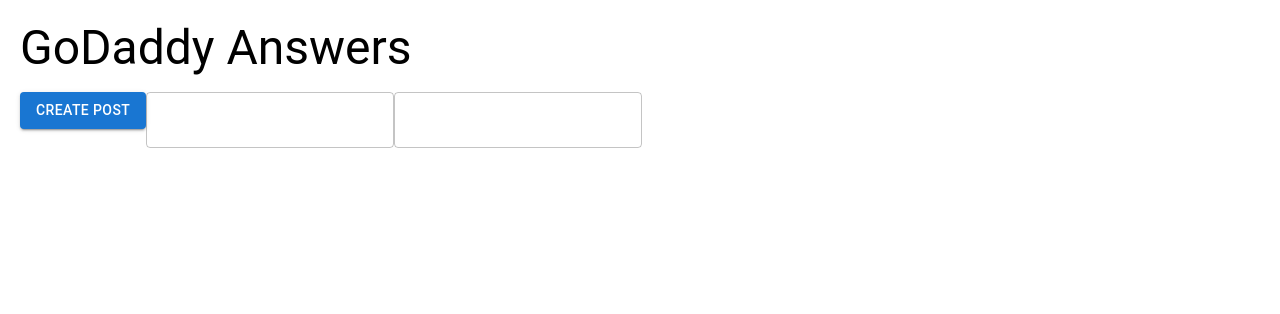
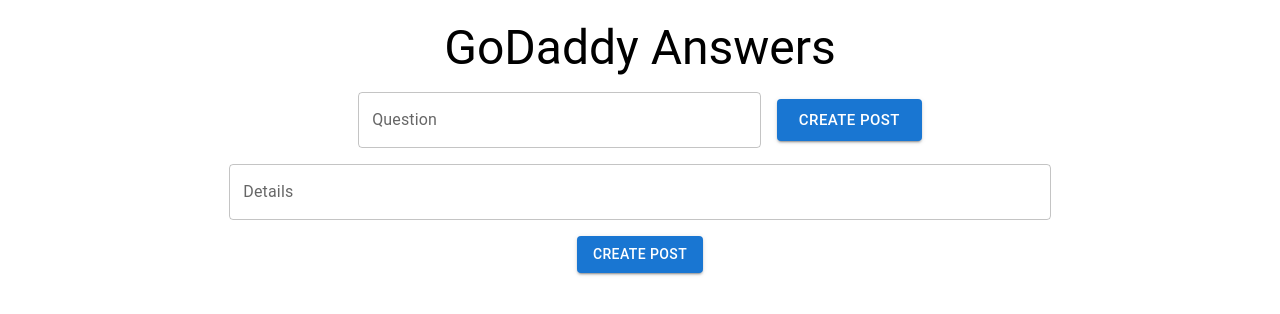
Before and after one commit to FelixRodriguezJr/godaddyproject, a React (Create React App) app: page / in a window 1280 px wide. Shown: the top 314 px of the page. Built offline with nearby package versions, Linux system fonts and the light colour scheme; no server answers; the database is empty.

Commit message:
Update App.js
Changes made in App.JS

```diff
--- a/src/App.js
+++ b/src/App.js
@@ -29,16 +29,28 @@
 
   return (
     <Box style={{margin: 20}}>
-      <Grid container spacing={2}>
-      <Grid item xs={12}>
-        <Typography variant="h3">GoDaddy Answers</Typography>
-      </Grid>
-      <Grid item xs={12}>
+      <Grid container spacing={2} alignItems="center" justifyContent="center">
+        <Grid item xs={12}>
+          <Typography style={{textAlign: "center"}} variant="h3">GoDaddy Answers</Typography>
+        </Grid>
+
+        <Grid item xs={4} style={{textAlign: "left"}} >
+            <TextField fullWidth label="Question" value={title} onChange={handleChangeTitle} variant="outlined" />
+        </Grid>
+
+        <Grid item xs={0} style={{textAlign: "left"}} >
+          <Button size="large" variant="contained" onClick={createPost}>Create Post</Button>
+        </Grid>
+
+        <Grid item xs={8} style={{textAlign: "center"}} >
+          <TextField fullWidth multiline maxRows={4} label="Details" value={content} onChange={handleChangeContent} variant="outlined" />
+        </Grid>
+
+        <Grid item xs={12} style={{textAlign: "center"}} >
           <Button variant="contained" onClick={createPost}>Create Post</Button>
-          <TextField value={title} onChange={handleChangeTitle} variant="outlined" />
-          <TextField value={content} onChange={handleChangeContent} variant="outlined" />
         </Grid>
-        <Grid item xs={6}>
+
+        <Grid item xs={8} justifyContent="center">
           <Posts></Posts>
         </Grid>
       </Grid>
```
